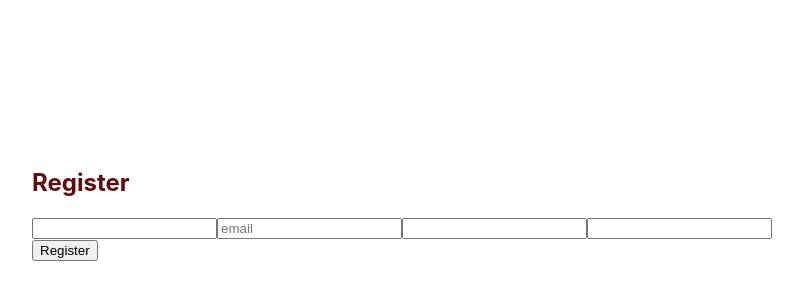
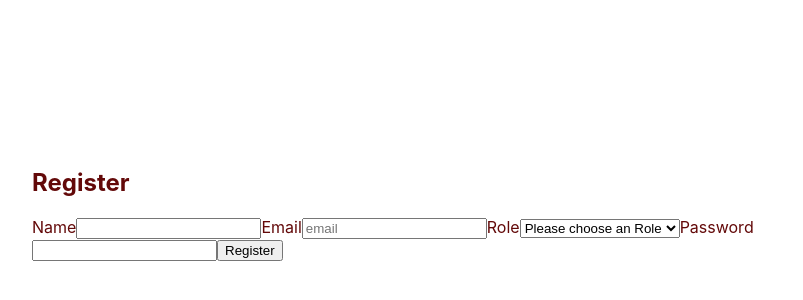
Before and after one commit to Nantha-Code/equipnet-india, a React (Vite) app: page / in a window 1280 px wide. Shown: the part 72-372 px from the top of the page, without its empty margins (208-1011 px from the left). Built offline with nearby package versions, Linux system fonts and the light colour scheme.

Commit message:
the dropdown box was added in the register page

```diff
--- a/src/pages/RegisterPage.jsx
+++ b/src/pages/RegisterPage.jsx
@@ -26,7 +26,7 @@ const RegisterPage = () =>{
     <form onSubmit={formik.handleSubmit}>
 
     <h2>Register</h2>
-
+    <label>Name</label>
     <input
      type="text"
      placeholder='name'
@@ -38,6 +38,7 @@ const RegisterPage = () =>{
     />
     {formik.touched.name&&formik.errors.name?formik.errors.name:null}
 
+    <label>Email</label>
     <input
      type="email"
      placeholder='email'
@@ -49,17 +50,17 @@ const RegisterPage = () =>{
     />
     {formik.touched.email&&formik.errors.email?formik.errors.email:null}
 
-    <input
-     type="text"
-     placeholder='role'
-     className='role'
-     value={formik.values.role}
-     onChange={formik.handleChange}
-     onBlur={formik.handleBlur}
-     name='role'
-    />
-    {formik.touched.role&&formik.errors.role?formik.errors.role:null}
 
+    <label>Role</label>
+        <select name="role">
+        <option value="">Please choose an Role</option>
+        <option value="student">Student</option>
+        <option value="institution">Institution</option>
+        <option value="startup">Startup</option>
+        <option value="labs">R&D Labs</option>
+        </select>
+
+    <label>Password</label>
     <input
      type="text"
      placeholder='password'
```
